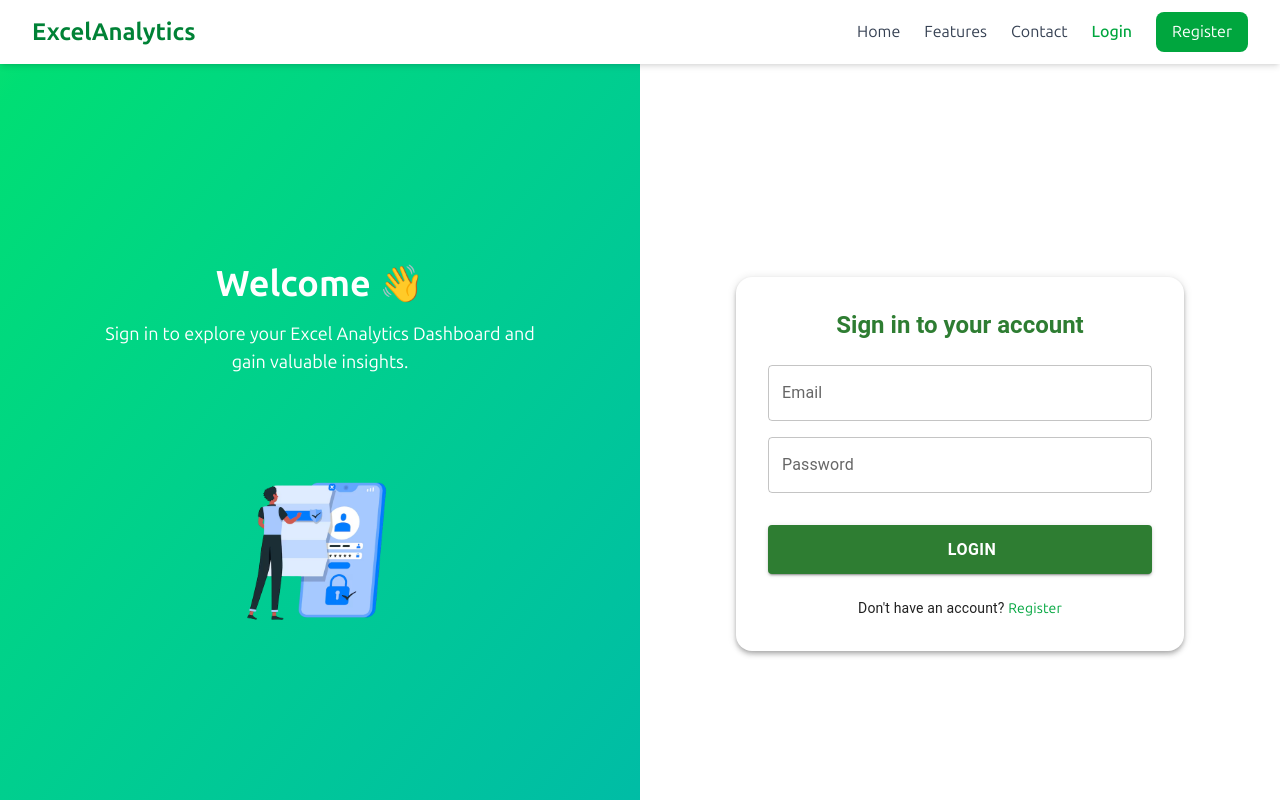
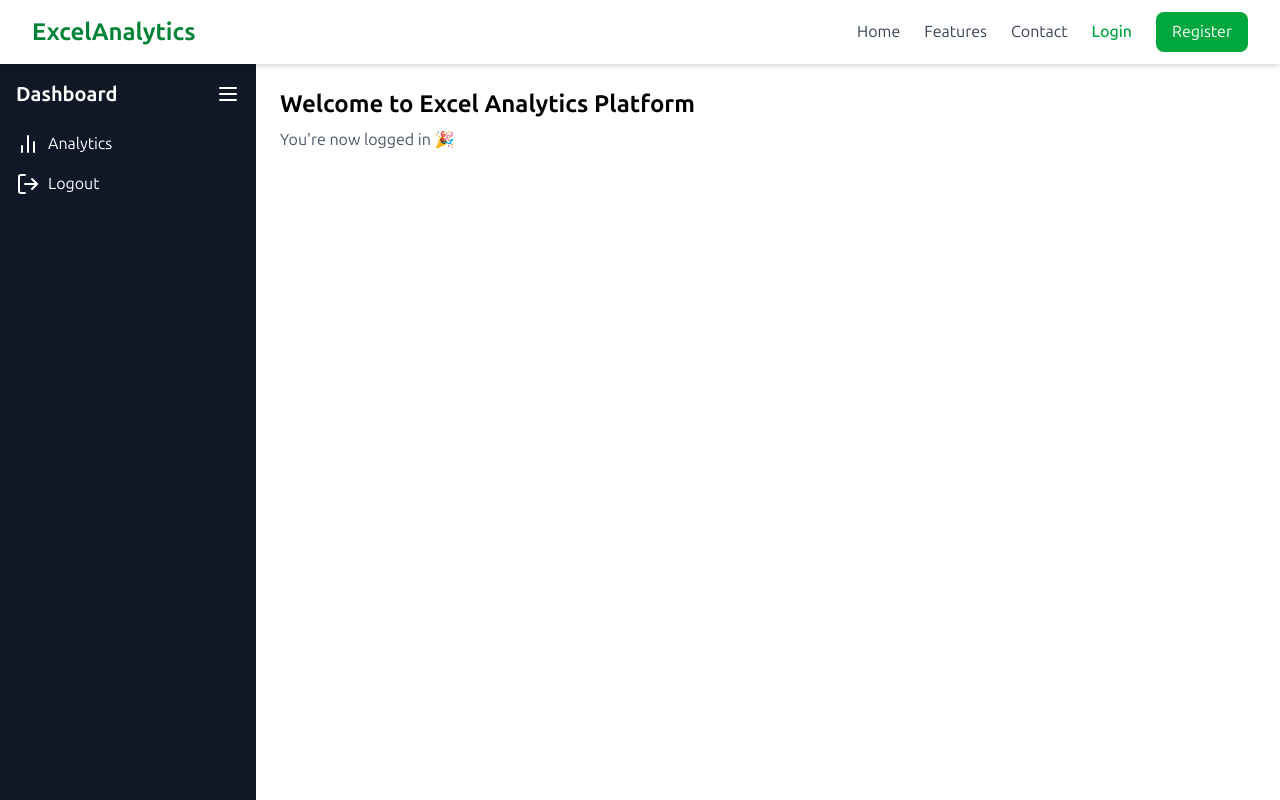
Before and after one commit to Piyushkr001/excel-analytic-platform, a React (Vite) app in the folder frontend/: page /dashboard in a window 1280 px wide. Before the commit this address led to /login. Shown: the top 800 px of the page. Built offline with nearby package versions, Linux system fonts and the light colour scheme; some icons are missing.

Commit message:
`Added Lucide React and updated dependencies`

```diff
--- a/frontend/src/App.jsx
+++ b/frontend/src/App.jsx
@@ -7,7 +7,7 @@ import Dashboard from './pages/Dashboard';
 import Footer from './components/Footer';
 
 function App() {
-  const isAuthenticated = !!localStorage.getItem('token');
+  // const isAuthenticated = !!localStorage.getItem('token');
 
   return (
     <>
@@ -18,8 +18,8 @@ function App() {
           <Route path="/login" element={<Login />} />
           <Route path="/register" element={<Register />} />
           <Route
-            path="/dashboard"
-            element={isAuthenticated ? <Dashboard /> : <Navigate to="/login" />}
+            path="/dashboard" element ={<Dashboard/>}
+            // element={isAuthenticated ? <Dashboard /> : <Navigate to="/login" />}
           />
         </Routes>
         <Footer/>
--- /dev/null
+++ b/frontend/src/components/Layout.jsx
@@ -0,0 +1,13 @@
+import Sidebar from './Sidebar';
+
+
+export default function Layout({ children }) {
+  return (
+    <div className="flex h-screen">
+      <Sidebar />
+      <div className="flex-1 flex flex-col overflow-hidden">
+        <main className="p-6 overflow-y-auto">{children}</main>
+      </div>
+    </div>
+  );
+}
--- /dev/null
+++ b/frontend/src/components/Sidebar.jsx
@@ -0,0 +1,27 @@
+import { useState } from 'react';
+import { Menu, BarChart2, LogOut } from 'lucide-react';
+
+const Sidebar = () => {
+  const [open, setOpen] = useState(true);
+
+  return (
+    <div className={`bg-gray-900 text-white p-4 h-screen ${open ? 'w-64' : 'w-20'} transition-all duration-300`}>
+      <div className="flex justify-between items-center mb-6">
+        <h1 className="text-xl font-bold">{open && 'Dashboard'}</h1>
+        <Menu className="cursor-pointer" onClick={() => setOpen(!open)} />
+      </div>
+      <ul className="space-y-4">
+        <li className="flex items-center space-x-2 cursor-pointer hover:text-gray-300">
+          <BarChart2 />
+          {open && <span>Analytics</span>}
+        </li>
+        <li className="flex items-center space-x-2 cursor-pointer hover:text-gray-300">
+          <LogOut />
+          {open && <span>Logout</span>}
+        </li>
+      </ul>
+    </div>
+  );
+};
+
+export default Sidebar;
--- a/frontend/src/pages/DashBoard.jsx
+++ b/frontend/src/pages/DashBoard.jsx
@@ -1,8 +1,10 @@
+import Layout from '../components/Layout';
+
 export default function Dashboard() {
   return (
-    <div className="p-6">
+    <Layout>
       <h1 className="text-2xl font-bold">Welcome to Excel Analytics Platform</h1>
       <p className="text-gray-600 mt-2">You're now logged in 🎉</p>
-    </div>
+    </Layout>
   );
 }
--- a/package.json
+++ b/package.json
@@ -1,6 +1,7 @@
 {
   "dependencies": {
     "@tailwindcss/vite": "^4.1.10",
+    "lucide-react": "^0.518.0",
     "tailwindcss": "^4.1.10"
   }
 }
```
Also changed, not shown: 1 other file (tests, documents, lock files or other folders).
